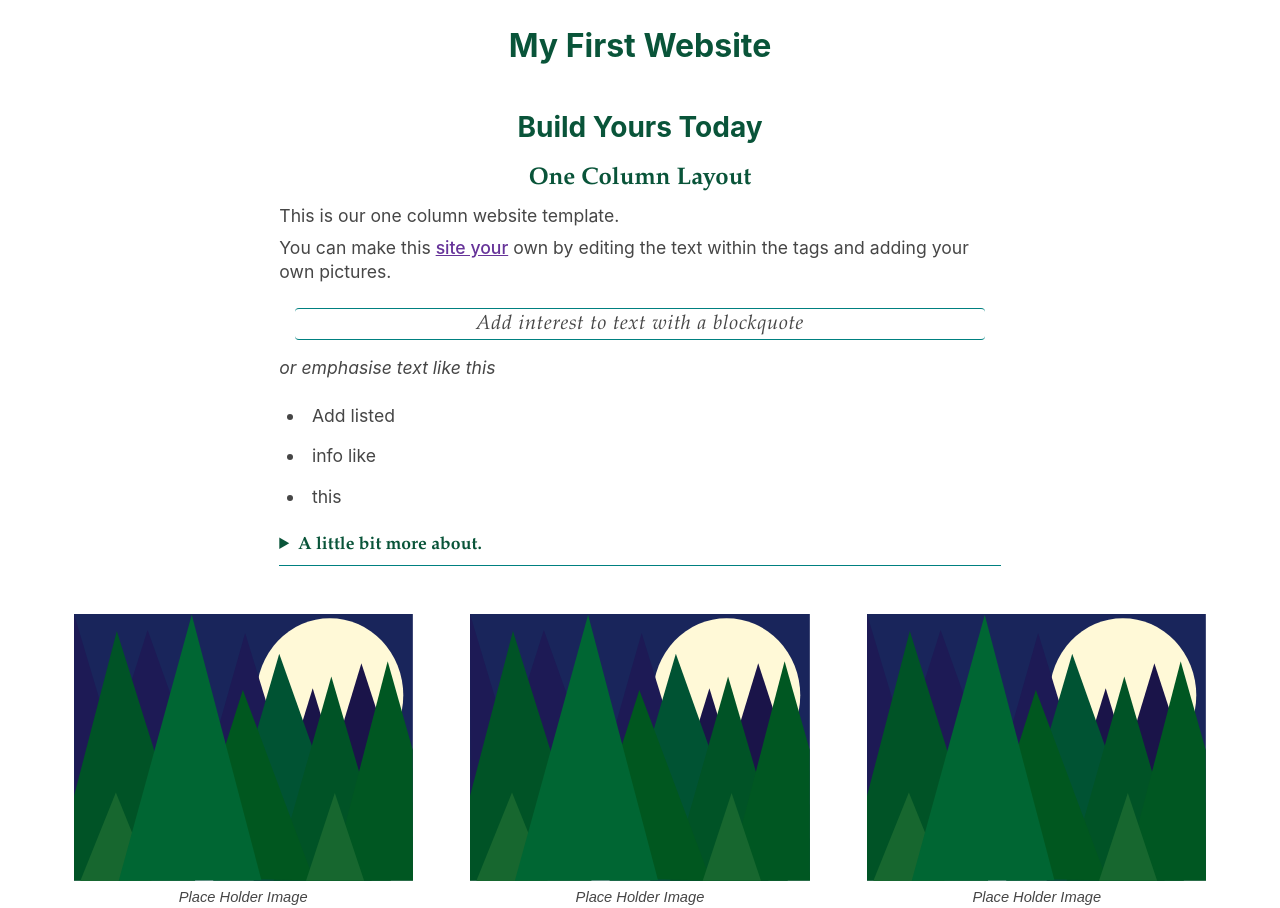
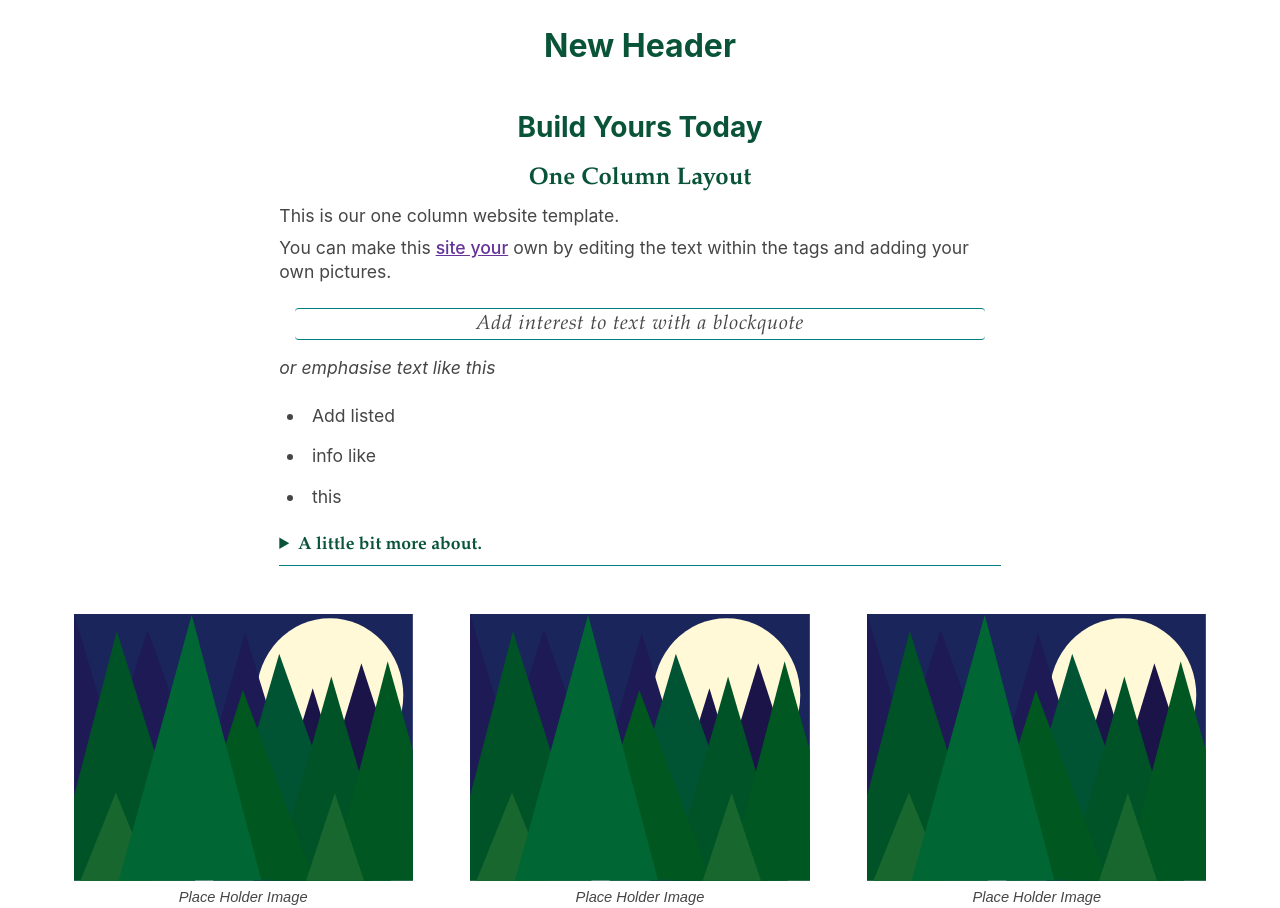
Before and after one commit to fiddleandfettle/testingjwsone, a plain HTML site: page index.html in a window 1280 px wide. Shown: the top 908 px of the page. Drawn offline with Linux system fonts and the light colour scheme.

Commit message:
heading change

```diff
--- a/index.html
+++ b/index.html
@@ -10,7 +10,7 @@
 </head>
 <body>
     <header>
-        <h1>My First Website</h1>
+        <h1>New Header</h1>
     </header>
     <main>
         <div class="panel_full">
```
